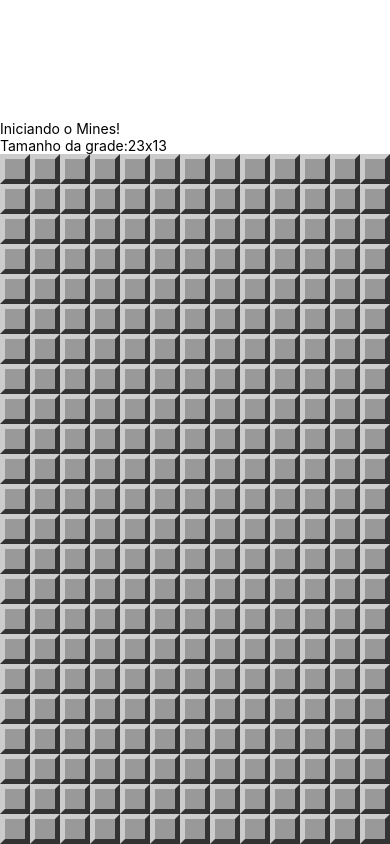
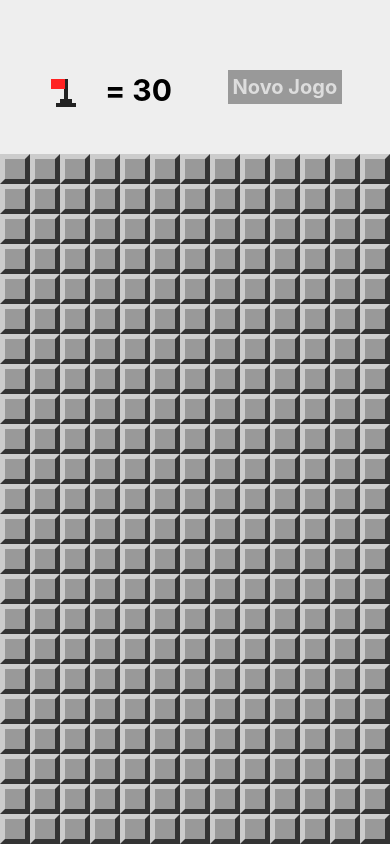
Before and after one commit to dalilaccastro/mines, a React Native app: screen / in a window 390 px wide. Built offline with nearby package versions, Linux system fonts and the light colour scheme.

Commit message:
Criação de Header.js e LevelSelection.js. Modificação de App.js e logic.js

```diff
--- a/App.js
+++ b/App.js
@@ -2,6 +2,8 @@
 import { StyleSheet, Text, View, Alert } from 'react-native';
 import params from './src/params';
 import MineField from './src/components/MineField';
+import Header from './src/components/Header';
+import LevelSelection from './src/screens/LevelSelection';
 import {
   createMinedBoard,
   cloneBoard,
@@ -9,7 +11,8 @@
   hadExplosion,
   wonGame,
   showMines,
-  invertFlag
+  invertFlag,
+  flagsUsed
 } from './src/logic'
 
 export default class App extends Component {
@@ -32,6 +35,7 @@
       board: createMinedBoard(rows,cols,this.minesAmount()),
       won: false,
       lost: false,
+      showLevelSelection: false,
     }
   }
 
@@ -64,12 +68,20 @@
     this.setState({ board, won })
   }
 
+  onLevelSelected = level => {
+    params.difficultLevel = level
+    this.setState(this.createState())
+  }
+
   render() {
     return (
       <View style={styles.container}>
-        <Text style={styles.welcome}>Iniciando o Mines! </Text>
-        <Text style={styles.instructions}>Tamanho da grade:
-        {params.getRowsAmount()}x{params.getColumnsAmount()}</Text>
+        <LevelSelection isVisible={this.state.showLevelSelection}
+        onLevelSelected={this.onLevelSelected}
+        onCancel={() => this.setState({ showLevelSelection : false })} />
+        <Header flagsLeft={this.minesAmount() - flagsUsed(this.state.board)}
+          onNewGame={() => this.setState(this.createState())}
+          onFlagPress={() => this.setState({ showLevelSelection : true })} />
         <View style={styles.board}>
           <MineField board={this.state.board}
           onOpenField={this.onOpenField}
--- /dev/null
+++ b/src/components/Header.js
@@ -0,0 +1,54 @@
+import React from 'react'
+import { View, StyleSheet, Text, TouchableOpacity as TO} from 'react-native'
+import Flag from './Flag'
+
+export default props => {
+    return (
+        <View style={styles.container}>
+            <View style={styles.flagContainer}>
+                <TO onPress={props.onFlagPress}
+                style={styles.flagButton}>
+                    <Flag bigger />
+                </TO>
+                <Text style={styles.flagsLeft}> = {props.flagsLeft}</Text>
+            </View>
+            <TO style= {styles.button} onPress={props.onNewGame}>
+                <Text style={styles.buttonLabel}>Novo Jogo</Text>
+            </TO>
+        </View>
+    )
+}
+
+const styles = StyleSheet.create({
+    container: {
+        flex: 1,
+        flexDirection: 'row',
+        backgroundColor: '#EEE',
+        alignItems: 'center',
+        justifyContent: 'space-around',
+        paddingTop: 20,
+        paddingHorizontal: 20
+    },
+    flagContainer: {
+        flexDirection: 'row',
+    },
+    flagButton: {
+        marginTop: 10,
+        minWidth: 30
+    },
+    flagsLeft: {
+        fontSize: 30,
+        fontWeight: 'bold',
+        paddingTop: 5,
+        marginLeft: 20
+    },
+    button: {
+        backgroundColor: '#999',
+        padding: 5
+    },
+    buttonLabel: {
+        fontSize: 20,
+        color: '#DDD',
+        fontWeight: 'bold'
+    }
+})
--- a/src/logic.js
+++ b/src/logic.js
@@ -93,6 +93,8 @@
     const field = board[row][column]
     field.flagged = !field.flagged
 }
+const flagsUsed = board => fields(board)
+    .filter(field => field.flagged).length
 
 export {
     createMinedBoard,
@@ -101,5 +103,6 @@
     hadExplosion,
     wonGame,
     showMines,
-    invertFlag
+    invertFlag,
+    flagsUsed
 }
--- /dev/null
+++ b/src/screens/LevelSelection.js
@@ -0,0 +1,65 @@
+import React from "react";
+import { View, StyleSheet, Text, TouchableOpacity as TO, Modal } from 'react-native'
+
+export default props => {
+    return (
+        <Modal onRequestClose={props.onCancel}
+        visible={props.isVisible} animationType='slide'
+        transparent={true}>
+            <View style={styles.frame}>
+                <View style={styles.container}>
+                    <Text style={styles.title}>Selecione o Nível</Text>
+                    <TO style={[styles.button, styles.bgEasy]}
+                    onPress={() => props.onLevelSelected(0.1)}>
+                        <Text style={styles.buttonLabel}>Fácil</Text>
+                    </TO>
+                    <TO style={[styles.button, styles.bgNormal]}
+                    onPress={() => props.onLevelSelected(0.2)}>
+                        <Text style={styles.buttonLabel}>Intermediário</Text>
+                    </TO>
+                    <TO style={[styles.button, styles.bgHard]}
+                    onPress={() => props.onLevelSelected(0.3)}>
+                        <Text style={styles.buttonLabel}>Difícil</Text>
+                    </TO>
+                </View>
+            </View>
+        </Modal>
+    )
+}
+
+const styles= StyleSheet.create({
+    frame: {
+        flex: 1,
+        alignItems: 'center',
+        justifyContent: 'center',
+        backgroundColor: 'rgba(0,0,0,0.6)'
+    },
+    container: {
+        backgroundColor: '#EEE',
+        alignItems: 'center',
+        justifyContent: 'center',
+        padding: 15
+    },
+    title: {
+        fontSize: 30,
+        fontWeight: 'bold'
+    },
+    button: {
+        marginTop: 10,
+        padding: 5
+    },
+    buttonLabel: {
+        fontSize: 20,
+        color: '#EEE',
+        fontWeight: 'bold'
+    },
+    bgEasy: {
+        backgroundColor: '#49B65D'
+    },
+    bgNormal: {
+        backgroundColor: '#2765F7'
+    },
+    bgHard: {
+        backgroundColor: '#F26337'
+    }
+})
```
